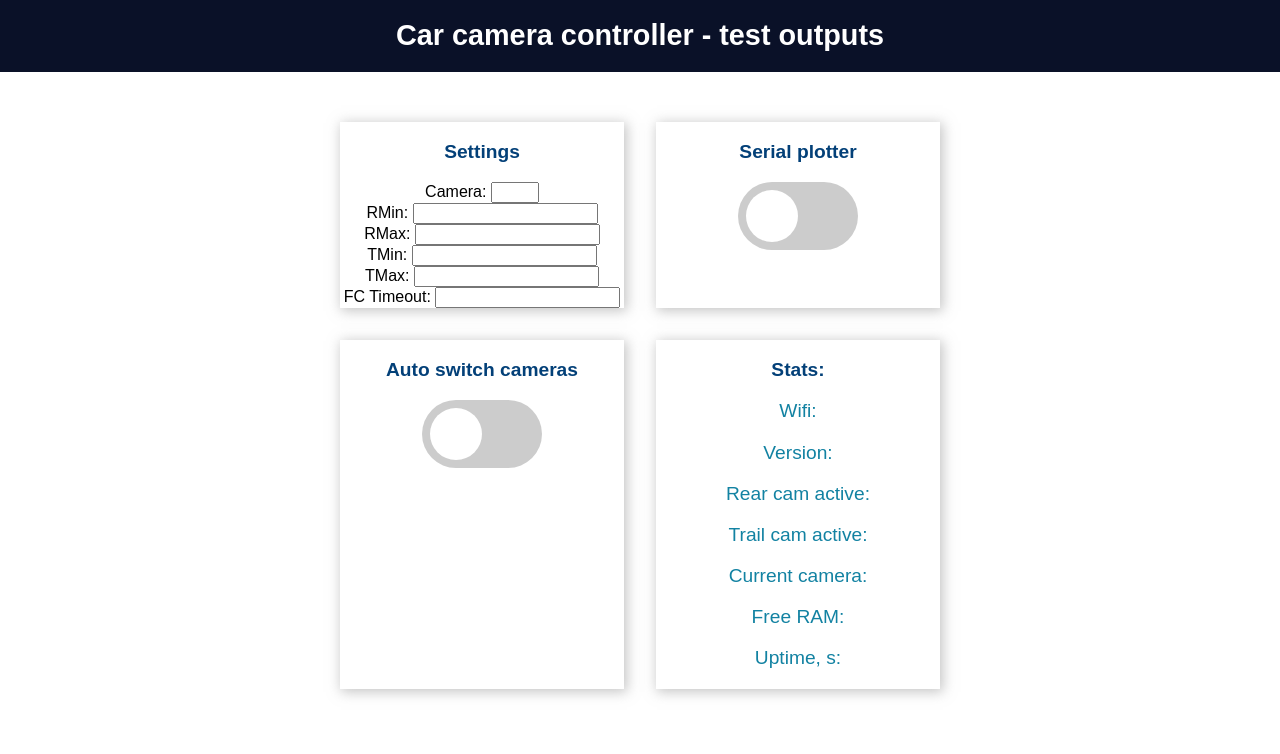
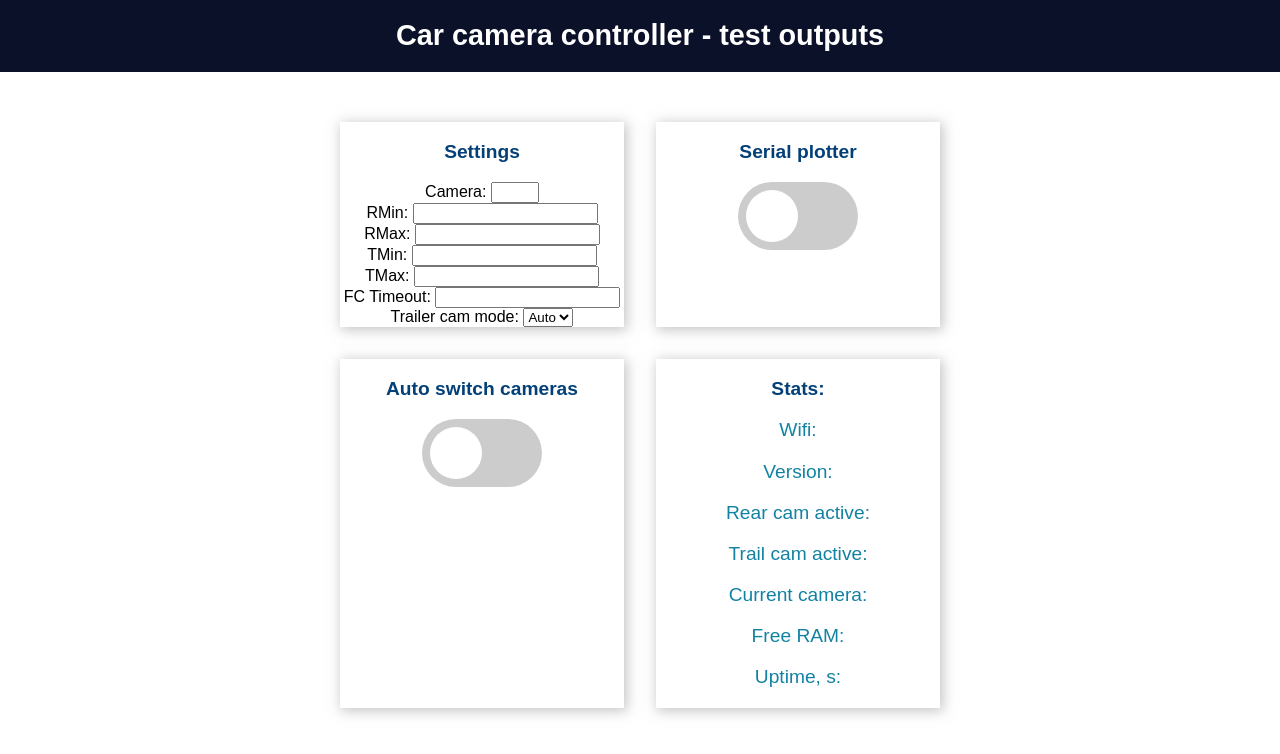
Before and after one commit to Dronec/CarCameraController_ESP32, a plain HTML site: page Device/data/index.html in a window 1280 px wide. Drawn offline with Linux system fonts and the light colour scheme.

Commit message:
TrailerCamMode controller added

```diff
--- a/Device/data/index.html
+++ b/Device/data/index.html
@@ -30,6 +30,12 @@
         <input type="number" id="sensorMax2" onchange="enterNumber(this)"><br>
         <label for="frontCamTimeout">FC Timeout:</label>
         <input type="number" id="frontCamTimeout" onchange="enterNumber(this)"><br>
+        <label for="trailerCamMode">Trailer cam mode:</label>
+        <select id="trailerCamMode" onchange="enterNumber(this)">
+          <option value="0">Auto</option>
+          <option value="1">Off</option>
+          <option value="2">On</option>
+        </select>
       </div>
 
       <div class="card">
--- a/Device/data/script.js
+++ b/Device/data/script.js
@@ -41,6 +41,7 @@ function onMessage(event) {
     document.getElementById("sensorMin2").value = myObj["sensorMin2"];
     document.getElementById("sensorMax2").value = myObj["sensorMax2"];
     document.getElementById("frontCamTimeout").value = myObj["frontCamTimeout"];
+    document.getElementById("trailerCamMode").value = myObj["trailerCamMode"];
     // checkboxes
     document.getElementById("serialPlotter").checked = myObj["serialPlotter"];
     document.getElementById("autoSwitch").checked = myObj["autoSwitch"];
```
Also changed, not shown: 1 other file.
